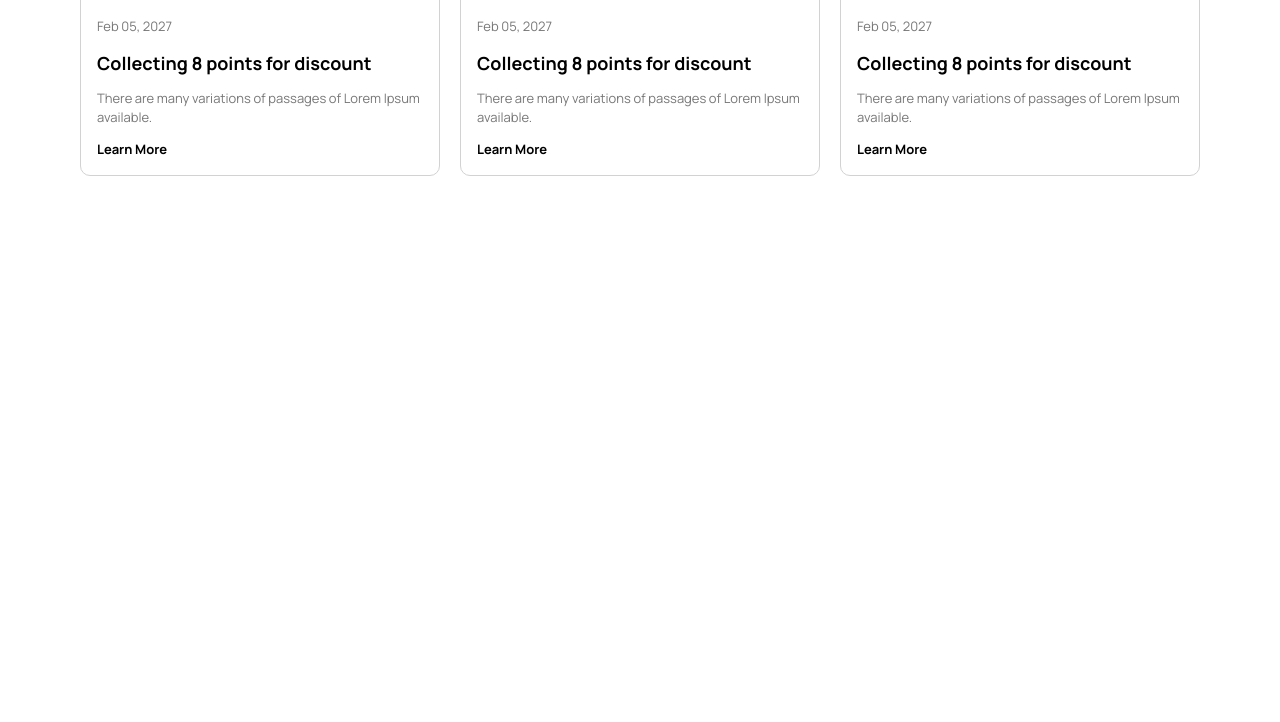
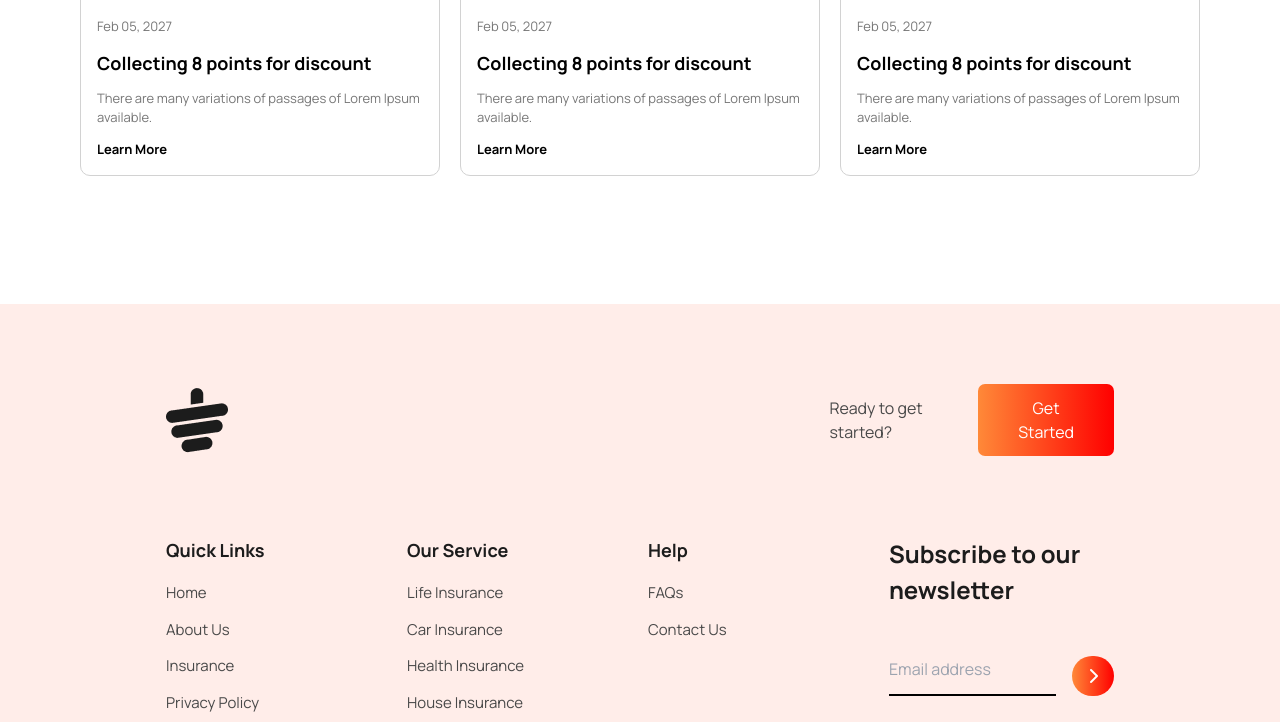
Before and after one commit to sarfarazakram576/Tea-House, a plain HTML site: page index.html in a window 1280 px wide. Shown: the part 3208-3930 px from the top of the page. Before the commit the page ends 3432 px from the top, so only its background shows below. Drawn offline with nearby package versions, Linux system fonts and the light colour scheme.

Commit message:
Added footer section

```diff
--- a/index.html
+++ b/index.html
@@ -36,7 +36,7 @@
 
         <header
             class="flex flex-col lg:flex lg:flex-row lg:gap-[1rem] gap-[4rem] py-[4rem] mb-0 justify-center items-center">
-            <div class="w-[50%]">
+            <div class="w-[90%] lg:w-[50%]">
                 <h1 class="text-4xl leading-[3rem] md:text-6xl md:leading-[5rem] font-bold text-[#1C1C1C]">It's good
                     <br>
                     tea time at The <br> Tea House
@@ -46,10 +46,10 @@
                 <br>
                 <button
                     class="flex px-4 py-3 items-center rounded-lg text-white justify-around bg-gradient-to-l from-[#FF0000] to-[#FF8938]">Explore
-                    More <i class="fa-solid fa-arrow-right ml-3 -rotate-45" style="color: #ffffff;"></i></button>
+                    More <i class="fa-solid fa-arrow-right ml-3 -rotate-45 text-white"></i></button>
 
             </div>
-            <div class="w-[50%]">
+            <div class="w-[90%] lg:w-[50%]">
                 <img src="images/banner.png" alt="" class="w-[100%] relative">
                 <div
                     class="flex items-center gap-[1rem] mt-[-5rem] lg:ml-[3rem] ml-[.5rem] bg-white absolute rounded-xl  p-[1rem] shadow-lg">
@@ -132,8 +132,10 @@
 
         <section class=" py-[0rem] px-[2rem] text-white mb-28">
 
-            <div class="grid grid-cols-1 lg:grid-cols-2 bg-gradient-to-l from-[#FF0000] to-[#FF8938] px-[1rem] md:px-[3rem]  py-[ 3rem] lg:py-[2rem] rounded-[8px]">
-                <div class="flex justify-center items-center overflow-hidden w-5/6 bg-[url('images/bg_cup.png')] bg-no-repeat bg-right-bottom ">
+            <div
+                class="grid grid-cols-1 lg:grid-cols-2 bg-gradient-to-l from-[#FF0000] to-[#FF8938] px-[1rem] md:px-[3rem]  py-[ 3rem] lg:py-[2rem] rounded-[8px]">
+                <div
+                    class="flex justify-center items-center overflow-hidden w-5/6 bg-[url('images/bg_cup.png')] bg-no-repeat bg-right-bottom ">
                     <div>
                         <h1 class="text-4xl leading-[3rem] mb-8 lg:mt-0 mt-4 text-white">Meet Our Super Clients</h1>
                         <p class="leading-6 text-[13px] ">There are many variations of passages of Lorem Ipsum
@@ -152,7 +154,8 @@
 
                 <div class="relative py-20 pl-6">
 
-                    <div class="h-auto rounded-[7px]  p-9 absolute top-52 left-2 lg:left-0 z-10 bg-white text-black  w-5/6">
+                    <div
+                        class="h-auto rounded-[7px]  p-9 absolute top-52 left-2 lg:left-0 z-10 bg-white text-black  w-5/6">
 
                         <div class="absolute -top-5 -left-5 bg-white rounded-full">
                             <img src="images/client.png" alt="">
@@ -164,13 +167,14 @@
                                 interested to treatment</p>
                             <h5 class="font-bold text-[15px]">Ilham Yuda</h5>
                             <p class="leading-6 text-[13px] text-[#777777] mt-2 mb-1">Designer</p>
-<div class="absolute right-8 bottom-5">
-    <img src="images/circles.png" alt="">
-</div>
+                            <div class="absolute right-8 bottom-5">
+                                <img src="images/circles.png" alt="">
+                            </div>
                         </div>
                     </div>
 
-                    <div class="h-auto rounded-[7px] opacity-40 p-9 relative bg-white text-black left-8 sm:left-12  lg:left-20  w-5/6">
+                    <div
+                        class="h-auto rounded-[7px] opacity-40 p-9 relative bg-white text-black left-8 sm:left-12  lg:left-20  w-5/6">
 
                         <div class="absolute -top-5 -left-5 bg-white rounded-full">
                             <img src="images/client.png" alt="">
@@ -212,9 +216,12 @@
         </section>
 
 
-        <section class="py-[3rem] px-[3rem] mb-0">
-            <h2 class="text-center mb-3 text-3xl leading-[3rem] md:text-4xl md:leading-[5rem] font-bold text-[#1C1C1C]">News & Events</h2>
-            <p class="text-center leading-6 text-[13px] text-[#777777]">There are many variations of passages of Lorem Ipsum available, but the majority have suffered alteration in some form, by injected humour, or randomised words which don't look even slightly believable.  </p>
+        <section class="py-[3rem] px-[3rem] mb-20">
+            <h2 class="text-center mb-3 text-3xl leading-[3rem] md:text-4xl md:leading-[5rem] font-bold text-[#1C1C1C]">
+                News & Events</h2>
+            <p class="text-center leading-6 text-[13px] text-[#777777]">There are many variations of passages of Lorem
+                Ipsum available, but the majority have suffered alteration in some form, by injected humour, or
+                randomised words which don't look even slightly believable. </p>
 
             <div class="grid lg:grid-cols-3 grid-cols-1  mt-12 gap-5">
 
@@ -223,7 +230,8 @@
                     <p class="text-[13px] text-[#777777]">Feb 05, 2027</p>
 
                     <h3 class=" my-3 font-bold text-lg">Collecting 8 points for discount</h3>
-                    <p class=" text-[#777777] text-[13px] ">There are many variations of passages of Lorem Ipsum available.</p>
+                    <p class=" text-[#777777] text-[13px] ">There are many variations of passages of Lorem Ipsum
+                        available.</p>
                     <h6 class="font-bold mt-3 text-[13px]">Learn More</h6>
                 </div>
 
@@ -232,23 +240,117 @@
                     <p class="text-[13px] text-[#777777]">Feb 05, 2027</p>
 
                     <h3 class=" my-3 font-bold text-lg">Collecting 8 points for discount</h3>
-                    <p class="text-[#777777] text-[13px] ">There are many variations of passages of Lorem Ipsum available.</p>
+                    <p class="text-[#777777] text-[13px] ">There are many variations of passages of Lorem Ipsum
+                        available.</p>
                     <h6 class="font-bold mt-3 text-[13px]">Learn More</h6>
                 </div>
                 <div class="border border-[#D2D2D2] rounded-[10px] p-4">
                     <img src="images/news-3.png" alt="" class="rounded-t-[10px] mb-5  mx-auto w-[100%]">
                     <p class="text-[13px] text-[#777777]">Feb 05, 2027</p>
 
-                    <h3 class="my-3 font-bold text-lg">  Collecting 8 points for discount  </h3>
-                    <p class=" text-[#777777] text-[13px] ">There are many variations of passages of Lorem Ipsum available.</p>
+                    <h3 class="my-3 font-bold text-lg"> Collecting 8 points for discount </h3>
+                    <p class=" text-[#777777] text-[13px] ">There are many variations of passages of Lorem Ipsum
+                        available.</p>
                     <h6 class="font-bold mt-3 text-[13px]">Learn More</h6>
                 </div>
             </div>
         </section>
+
+
     </main>
 
 
+    <footer class="bg-[#FFEDE9] py-12 px-0 md:px-2    text-[#494949]">
+        <div class="w-9/12 mx-auto ">
 
+            <div class="flex flex-col sm:flex-row  items-center gap-6 sm:gap-0 justify-center  sm:justify-between my-8 ">
+<div class="w-[80%] ">
+    <img src="images/cup.png" alt="" class="w-0% md:w-6% ">
+
+</div>
+                <div class="flex gap-4 justify-evenly items-center">
+                    <p>Ready to get started?</p>
+                    <button
+                        class=" px-8 py-3 rounded-[7px] text-white  bg-gradient-to-l from-[#FF0000] to-[#FF8938]">Get
+                        Started</button>
+                </div>
+
+            </div>
+
+
+            <div class="grid grid-cols-1 md:grid-cols-2 lg:grid-cols-4 gap-4">
+
+                <div class="my-12">
+                    <h3 class="text-lg font-bold text-[#1C1C1C]">Quick Links</h3>
+                    <ul class="space-y-3 mt-4">
+                        <li>
+                            <a href="#" class="hover:text-blue-600 text-[15px]">Home</a>
+                        </li>
+                        <li>
+                            <a href="#" class="hover:text-blue-600 text-[15px]">About Us</a>
+                        </li>
+                        <li>
+                            <a href="#" class="hover:text-blue-600 text-[15px]">Insurance</a>
+                        </li>
+                        <li>
+                            <a href="#" class="hover:text-blue-600 text-[15px]">Privacy Policy</a>
+                        </li>
+                    </ul>
+                </div>
+                <div class="my-12">
+                    <h3 class="text-lg font-bold text-[#1C1C1C]">Our Service</h3>
+                    <ul class="space-y-3 mt-4">
+                        <li>
+                            <a href="#" class="hover:text-blue-600 text-[15px]">Life Insurance</a>
+                        </li>
+                        <li>
+                            <a href="#" class="hover:text-blue-600 text-[15px]">Car Insurance</a>
+                        </li>
+                        <li>
+                            <a href="#" class="hover:text-blue-600 text-[15px]">Health Insurance</a>
+                        </li>
+                        <li>
+                            <a href="#" class="hover:text-blue-600 text-[15px]">House Insurance</a>
+                        </li>
+                    </ul>
+                </div>
+                <div class="my-12">
+                    <h3 class="text-lg font-bold text-[#1C1C1C]">Help</h3>
+                    <ul class="space-y-3 mt-4">
+                        <li>
+                            <a href="#" class="hover:text-blue-600 text-[15px]">FAQs</a>
+                        </li>
+                        <li>
+                            <a href="#" class="hover:text-blue-600 text-[15px]">Contact Us</a>
+                        </li>
+
+                    </ul>
+                </div>
+                <div class="my-12">
+                    <h3 class="text-2xl font-bold text-[#1C1C1C] leading-9 mb-12 ">Subscribe to our newsletter</h3>
+  <div class="flex gap-4">
+    <input type="email" placeholder="Email address"
+    class="bg-transparent border-b-2 border-black pb-3  w-5/6 md:w-full">
+
+<button class=" px-4 py-2 rounded-full text-white  bg-gradient-to-l from-[#FF0000] to-[#FF8938]"><i
+        class="fa-solid fa-chevron-right text-white"></i></button>
+  </div>
+  <div class="flex w-3/6 gap-8 mt-8 justify-between">
+    <i class="fa-brands fa-facebook-f text-2xl"></i>
+    <i class="fa-brands fa-twitter text-2xl"></i>
+    <i class="fa-brands fa-square-instagram text-2xl"></i>
+
+  </div>
+                </div>
+
+            </div>
+
+            <div>
+
+                <p class="text-center text-[16px] mt-10 mb-16">© 2027 UIDesign.to - All rights reserved.</p>
+            </div>
+        </div>
+    </footer>
 </body>
 
 </html>
```
